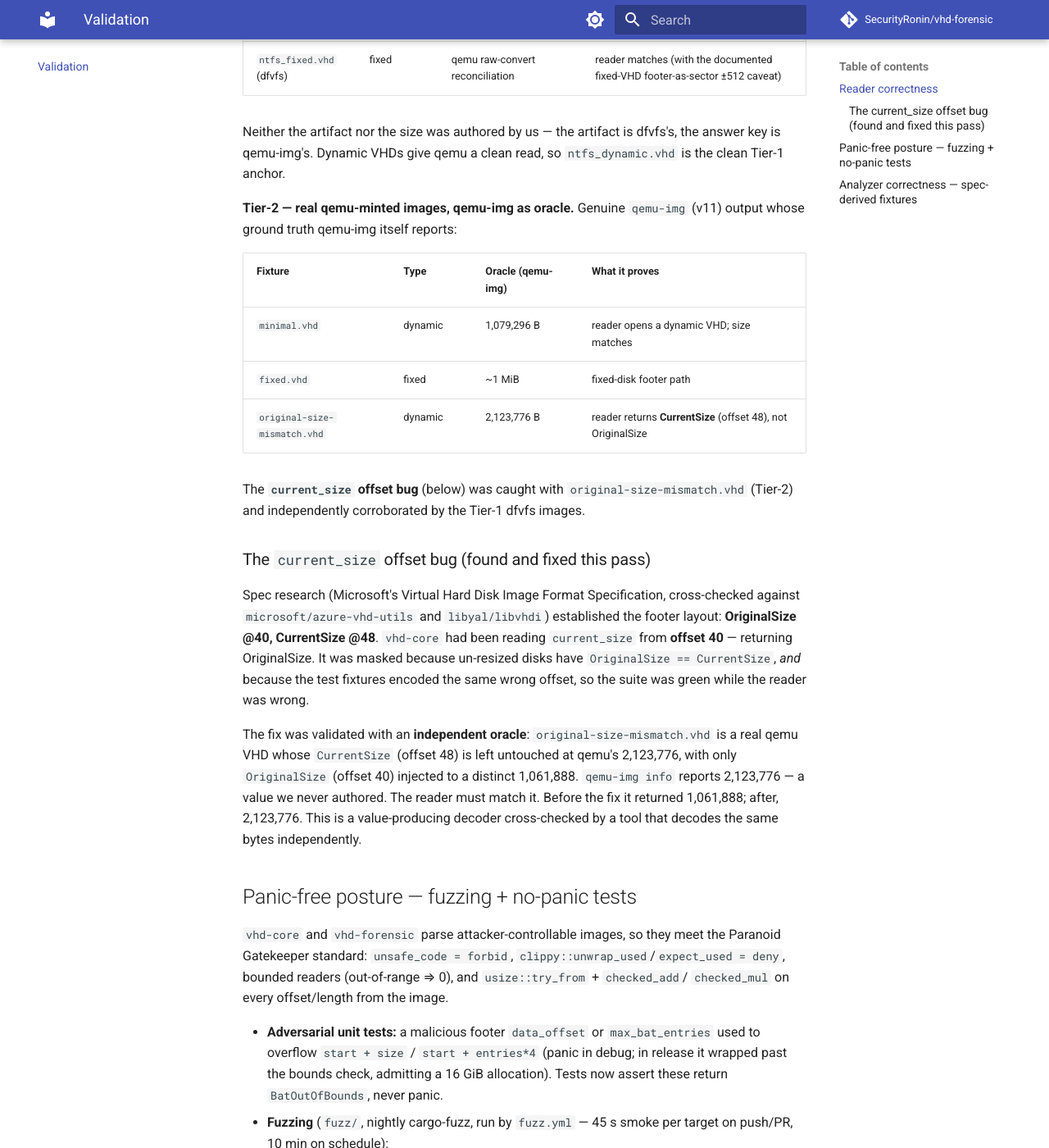
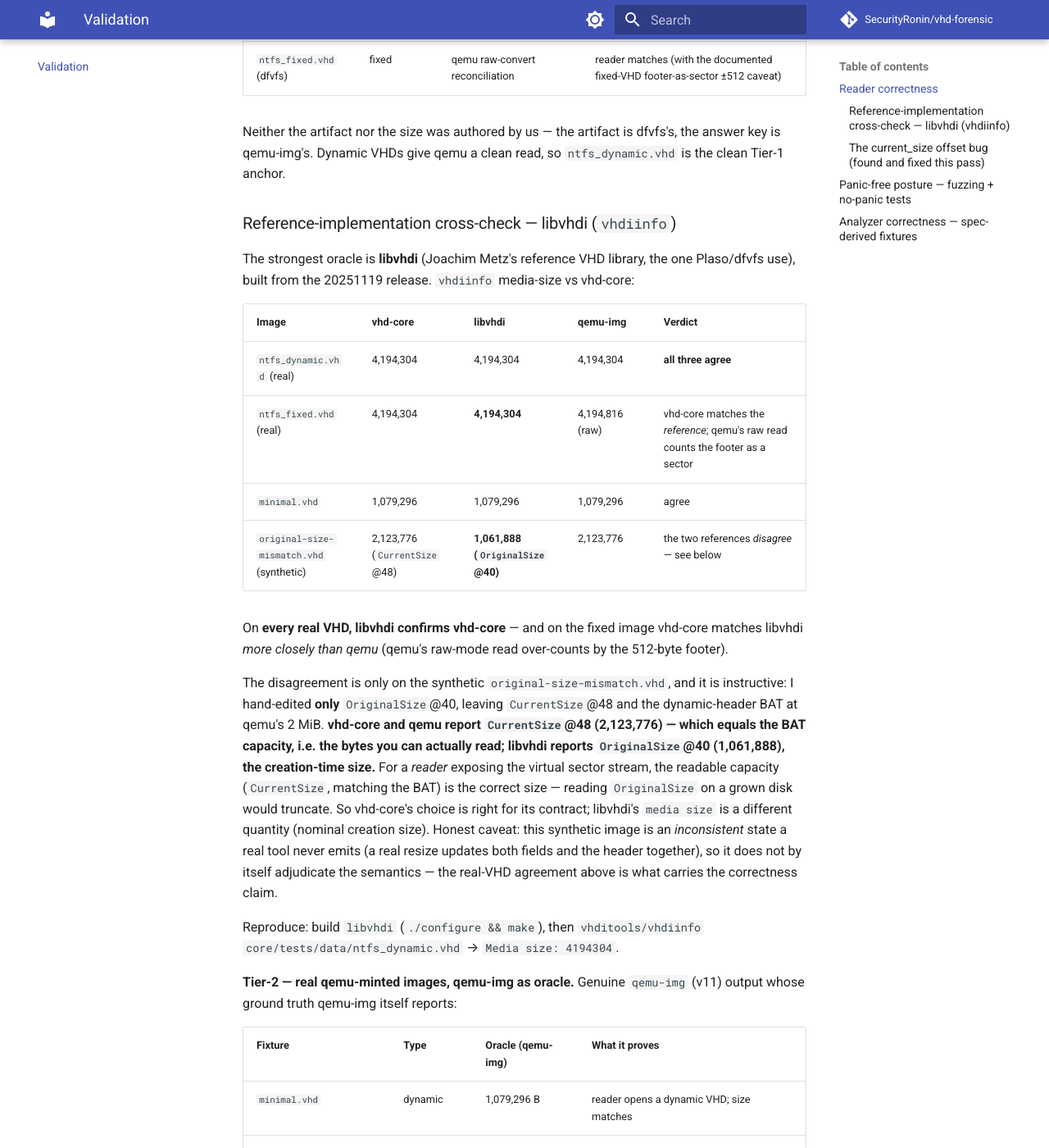
Before and after one commit to SecurityRonin/vhd-forensic, an MkDocs documentation site: the page built from docs/validation.md, in a window 1280 px wide and 1400 px high, scrolled down 617 px. Shown: the whole window at 82% size. Built offline with MkDocs 1.6.1 and Material for MkDocs 9.7.7, drawn with Linux system fonts in a browser that asks for light colours; comment, search, counter and statistics services are not loaded.

Commit message:
docs(validation): libvhdi reference-implementation reconciliation
Built libvhdi (Joachim Metz's reference VHD library, 20251119) and ran vhdiinfo
against every fixture. Result: on all REAL VHDs, libvhdi confirms vhd-core
(ntfs_dynamic/ntfs_fixed = 4,194,304; minimal = 1,079,296) — and on the fixed image
vhd-core matches the reference MORE closely than qemu (whose raw read over-counts by
the 512-byte footer). Three independent oracles agree on the dynamic artifact.

The one disagreement is instructive and documented honestly: on the synthetic
original-size-mismatch.vhd, vhd-core+qemu report CurrentSize@48 (2,123,776 = the BAT
capacity = readable bytes) while libvhdi reports OriginalSize@40 (1,061,888 =
creation size). For a reader exposing the sector stream, the readable capacity is
correct; libvhdi's media-size is a different quantity. The synthetic image is an
inconsistent state a real tool never emits, so the real-VHD agreement carries the
correctness claim.

Co-Authored-By: Claude Opus 4.8 <noreply@anthropic.com>

```diff
--- a/docs/validation.md
+++ b/docs/validation.md
@@ -21,6 +21,38 @@ log2timeline/dfvfs (Apache-2.0), with an independent tool reporting the answer k
 Neither the artifact nor the size was authored by us — the artifact is dfvfs's, the
 answer key is qemu-img's. Dynamic VHDs give qemu a clean read, so `ntfs_dynamic.vhd`
 is the clean Tier-1 anchor.
+
+### Reference-implementation cross-check — libvhdi (`vhdiinfo`)
+
+The strongest oracle is **libvhdi** (Joachim Metz's reference VHD library, the one
+Plaso/dfvfs use), built from the 20251119 release. `vhdiinfo` media-size vs vhd-core:
+
+| Image | vhd-core | libvhdi | qemu-img | Verdict |
+|---|---|---|---|---|
+| `ntfs_dynamic.vhd` (real) | 4,194,304 | 4,194,304 | 4,194,304 | **all three agree** |
+| `ntfs_fixed.vhd` (real) | 4,194,304 | **4,194,304** | 4,194,816 (raw) | vhd-core matches the *reference*; qemu's raw read counts the footer as a sector |
+| `minimal.vhd` | 1,079,296 | 1,079,296 | 1,079,296 | agree |
+| `original-size-mismatch.vhd` (synthetic) | 2,123,776 (`CurrentSize`@48) | **1,061,888 (`OriginalSize`@40)** | 2,123,776 | the two references *disagree* — see below |
+
+On **every real VHD, libvhdi confirms vhd-core** — and on the fixed image vhd-core
+matches libvhdi *more closely than qemu* (qemu's raw-mode read over-counts by the
+512-byte footer).
+
+The disagreement is only on the synthetic `original-size-mismatch.vhd`, and it is
+instructive: I hand-edited **only** `OriginalSize`@40, leaving `CurrentSize`@48 and
+the dynamic-header BAT at qemu's 2 MiB. **vhd-core and qemu report `CurrentSize`@48
+(2,123,776) — which equals the BAT capacity, i.e. the bytes you can actually read;
+libvhdi reports `OriginalSize`@40 (1,061,888), the creation-time size.** For a
+*reader* exposing the virtual sector stream, the readable capacity (`CurrentSize`,
+matching the BAT) is the correct size — reading `OriginalSize` on a grown disk would
+truncate. So vhd-core's choice is right for its contract; libvhdi's `media size` is a
+different quantity (nominal creation size). Honest caveat: this synthetic image is an
+*inconsistent* state a real tool never emits (a real resize updates both fields and
+the header together), so it does not by itself adjudicate the semantics — the real-VHD
+agreement above is what carries the correctness claim.
+
+Reproduce: build `libvhdi` (`./configure && make`), then
+`vhditools/vhdiinfo core/tests/data/ntfs_dynamic.vhd` → `Media size: 4194304`.
 
 **Tier-2 — real qemu-minted images, qemu-img as oracle.** Genuine `qemu-img` (v11)
 output whose ground truth qemu-img itself reports:
```
